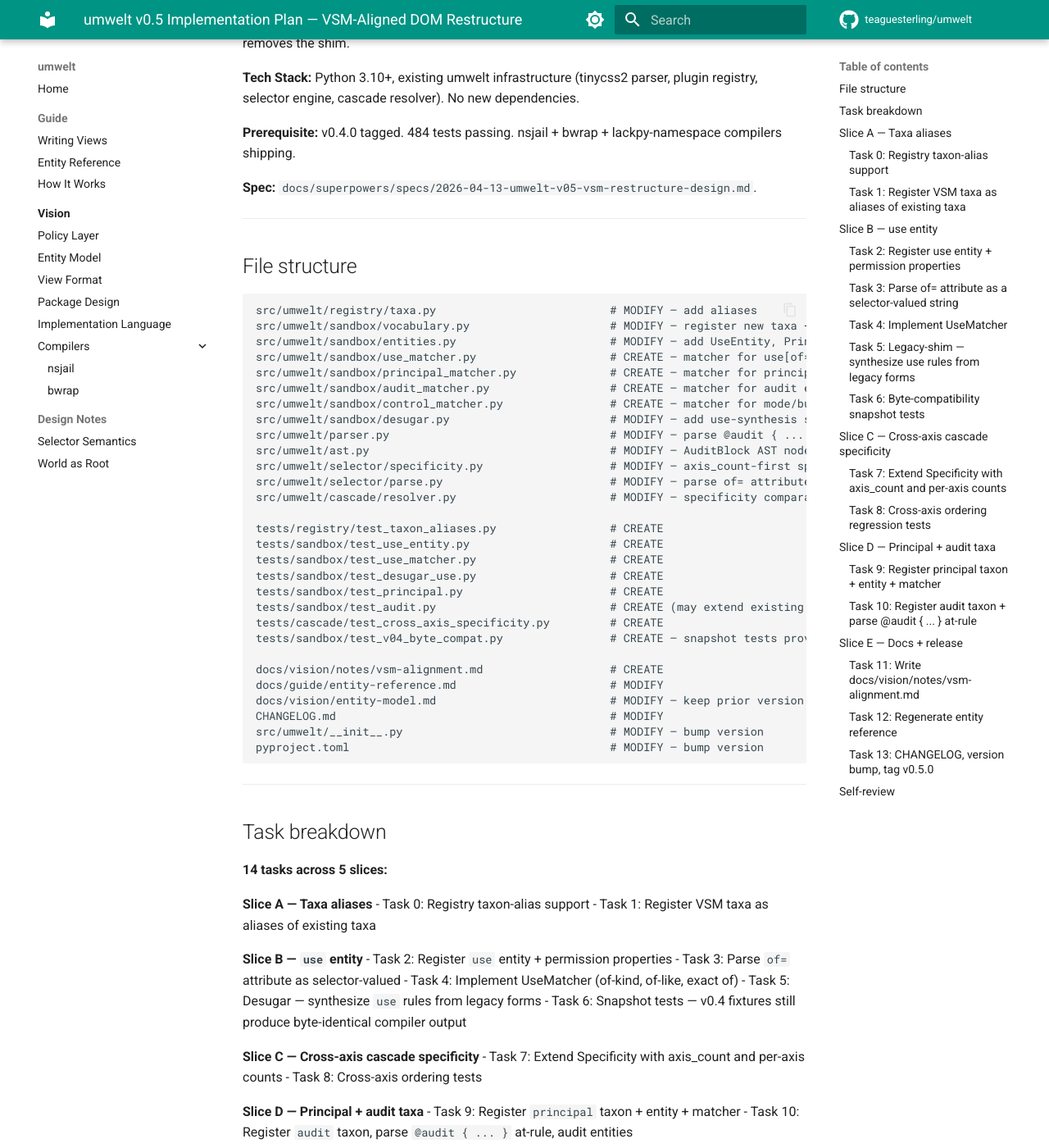
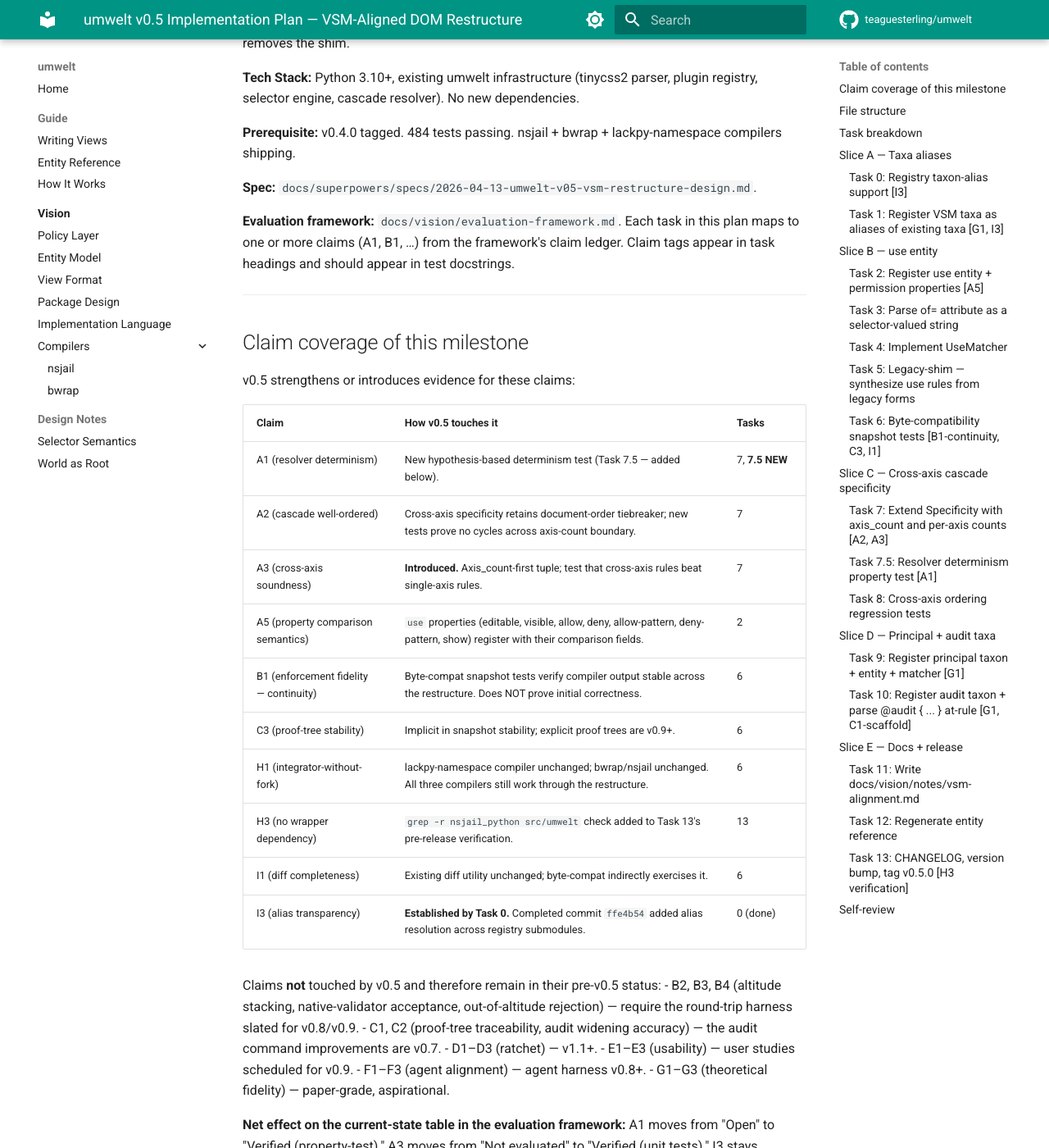
Before and after one commit to teaguesterling/umwelt, an MkDocs documentation site: the page built from docs/superpowers/plans/2026-04-14-umwelt-v05.md, in a window 1280 px wide and 1400 px high, scrolled down 546 px. Shown: the whole window at 82% size. Built offline with MkDocs 1.6.1 and Material for MkDocs 9.7.7, drawn with Linux system fonts in a browser that asks for light colours; comment, search, counter and statistics services are not loaded; some of the changed text lies outside the part shown.

Commit message:
docs: evaluation framework + v0.5 plan claim mapping
Evaluation framework (docs/vision/evaluation-framework.md):
- 9 claim categories (A semantic, B enforcement, C audit,
  D specifiability, E usability, F agent alignment,
  G theoretical fidelity, H ecosystem, I composition)
- 30+ falsifiable claims with tier assignments (0 foundational → 3 aspirational)
- Evaluation methodology per category (formal, empirical, user study, peer review)
- Per-milestone and quarterly evaluation protocol
- Red flags / stopping rules
- Gaps deliberately unaddressed in v1
- Current-state table showing which claims are verified vs open

v0.5 plan extensions:
- Claim coverage table at the top listing which claims v0.5 strengthens
- Per-task [claim] tags in headings
- Task 7.5 (NEW): resolver-determinism property test verifying A1 (Tier 0)
- Claim-to-task mapping in the self-review
- H3 grep check added to the release checklist (Task 13)

Co-Authored-By: Claude Opus 4.6 (1M context) <noreply@anthropic.com>

````diff
--- a/docs/superpowers/plans/2026-04-14-umwelt-v05.md
+++ b/docs/superpowers/plans/2026-04-14-umwelt-v05.md
@@ -11,6 +11,37 @@
 **Prerequisite:** v0.4.0 tagged. 484 tests passing. nsjail + bwrap + lackpy-namespace compilers shipping.
 
 **Spec:** `docs/superpowers/specs/2026-04-13-umwelt-v05-vsm-restructure-design.md`.
+
+**Evaluation framework:** `docs/vision/evaluation-framework.md`. Each task in this plan maps to one or more claims (A1, B1, …) from the framework's claim ledger. Claim tags appear in task headings and should appear in test docstrings.
+
+---
+
+## Claim coverage of this milestone
+
+v0.5 strengthens or introduces evidence for these claims:
+
+| Claim | How v0.5 touches it | Tasks |
+|---|---|---|
+| A1 (resolver determinism) | New hypothesis-based determinism test (Task 7.5 — added below). | 7, **7.5 NEW** |
+| A2 (cascade well-ordered) | Cross-axis specificity retains document-order tiebreaker; new tests prove no cycles across axis-count boundary. | 7 |
+| A3 (cross-axis soundness) | **Introduced.** Axis_count-first tuple; test that cross-axis rules beat single-axis rules. | 7 |
+| A5 (property comparison semantics) | `use` properties (editable, visible, allow, deny, allow-pattern, deny-pattern, show) register with their comparison fields. | 2 |
+| B1 (enforcement fidelity — continuity) | Byte-compat snapshot tests verify compiler output stable across the restructure. Does NOT prove initial correctness. | 6 |
+| C3 (proof-tree stability) | Implicit in snapshot stability; explicit proof trees are v0.9+. | 6 |
+| H1 (integrator-without-fork) | lackpy-namespace compiler unchanged; bwrap/nsjail unchanged. All three compilers still work through the restructure. | 6 |
+| H3 (no wrapper dependency) | `grep -r nsjail_python src/umwelt` check added to Task 13's pre-release verification. | 13 |
+| I1 (diff completeness) | Existing diff utility unchanged; byte-compat indirectly exercises it. | 6 |
+| I3 (alias transparency) | **Established by Task 0.** Completed commit `ffe4b54` added alias resolution across registry submodules. | 0 (done) |
+
+Claims **not** touched by v0.5 and therefore remain in their pre-v0.5 status:
+- B2, B3, B4 (altitude stacking, native-validator acceptance, out-of-altitude rejection) — require the round-trip harness slated for v0.8/v0.9.
+- C1, C2 (proof-tree traceability, audit widening accuracy) — the audit command improvements are v0.7.
+- D1–D3 (ratchet) — v1.1+.
+- E1–E3 (usability) — user studies scheduled for v0.9.
+- F1–F3 (agent alignment) — agent harness v0.8+.
+- G1–G3 (theoretical fidelity) — paper-grade, aspirational.
+
+**Net effect on the current-state table in the evaluation framework:** A1 moves from "Open" to "Verified (property-test)." A3 moves from "Not evaluated" to "Verified (unit tests)." I3 stays Verified. No Tier-0 claim is newly falsified.
 
 ---
 
@@ -84,7 +115,7 @@ Slices A, B, C can be parallelized. D depends on A. E depends on all.
 
 ## Slice A — Taxa aliases
 
-### Task 0: Registry taxon-alias support
+### Task 0: Registry taxon-alias support  [I3]
 
 **Files:**
 - Modify: `src/umwelt/registry/taxa.py`
@@ -212,7 +243,7 @@ git commit -m "feat(registry): taxon-alias support for VSM restructure"
 
 ---
 
-### Task 1: Register VSM taxa as aliases of existing taxa
+### Task 1: Register VSM taxa as aliases of existing taxa  [G1, I3]
 
 **Files:**
 - Modify: `src/umwelt/sandbox/vocabulary.py`
@@ -336,7 +367,7 @@ git commit -m "feat(sandbox): register VSM taxa as aliases (operation/coordinati
 
 ## Slice B — `use` entity
 
-### Task 2: Register `use` entity + permission properties
+### Task 2: Register `use` entity + permission properties  [A5]
 
 **Files:**
 - Modify: `src/umwelt/sandbox/entities.py` (add `UseEntity` dataclass)
@@ -1034,7 +1065,7 @@ git commit -m "feat(desugar): synthesize use[of=...] rules from v0.4 legacy form
 
 ---
 
-### Task 6: Byte-compatibility snapshot tests
+### Task 6: Byte-compatibility snapshot tests  [B1-continuity, C3, I1]
 
 **Files:**
 - Create: `tests/sandbox/test_v04_byte_compat.py`
@@ -1134,7 +1165,7 @@ git commit -m "test(sandbox): snapshot fixtures + compilers for byte-compat guar
 
 ## Slice C — Cross-axis cascade specificity
 
-### Task 7: Extend Specificity with axis_count and per-axis counts
+### Task 7: Extend Specificity with axis_count and per-axis counts  [A2, A3]
 
 **Files:**
 - Modify: `src/umwelt/selector/specificity.py`
@@ -1362,6 +1393,85 @@ git commit -m "feat(selector): cross-axis cascade specificity with axis_count pr
 
 ---
 
+### Task 7.5: Resolver determinism property test  [A1]
+
+**Files:**
+- Create: `tests/cascade/test_determinism.py`
+
+A1 is Tier-0. Before v0.5 ships, add a property-based test that resolves each fixture twice and asserts identity. Uses hypothesis if available, else a deterministic N-run check.
+
+- [ ] **Step 1: Check whether hypothesis is installed.**
+
+Run: `python3 -c "import hypothesis"` — if ImportError, fall back to fixed-corpus repeat testing.
+
+- [ ] **Step 2: Write the test.**
+
+```python
+"""Verifies claim A1 (resolver determinism): resolving the same view twice
+produces identical ResolvedView.
+
+Tier 0 — foundational. See docs/vision/evaluation-framework.md.
+"""
+from __future__ import annotations
+
+from pathlib import Path
+
+import pytest
+from umwelt.parser import parse_view_file
+from umwelt.cascade.resolver import resolve
+
+FIXTURE_DIR = Path(__file__).parent.parent.parent / "src" / "umwelt" / "_fixtures"
+
+
+def _resolved_signature(rv):
+    """A stable, hashable signature of a ResolvedView for comparison."""
+    sig = []
+    for taxon in sorted(rv.taxa()):
+        for entity, props in rv.entries(taxon):
+            sig.append((taxon, type(entity).__name__, tuple(sorted(props.items()))))
+    return tuple(sig)
+
+
+@pytest.mark.parametrize(
+    "fixture",
+    sorted(FIXTURE_DIR.glob("*.umw")),
+    ids=lambda p: p.name,
+)
+def test_resolve_is_deterministic(fixture):
+    view = parse_view_file(fixture)
+    rv1 = resolve(view)
+    rv2 = resolve(view)
+    assert _resolved_signature(rv1) == _resolved_signature(rv2)
+
+
+def test_resolve_deterministic_across_many_runs():
+    """Run a single fixture 50 times, assert all signatures match."""
+    fixture = FIXTURE_DIR / "lackpy-delegate.umw"
+    if not fixture.exists():
+        # Fallback: pick any fixture.
+        fixtures = list(FIXTURE_DIR.glob("*.umw"))
+        if not fixtures:
+            pytest.skip("no fixtures to test")
+        fixture = fixtures[0]
+    view = parse_view_file(fixture)
+    signatures = {_resolved_signature(resolve(view)) for _ in range(50)}
+    assert len(signatures) == 1, f"resolver non-deterministic: {len(signatures)} distinct results"
+```
+
+- [ ] **Step 3: Run.**
+
+Run: `python3 -m pytest tests/cascade/test_determinism.py -v`
+Expected: all pass.
+
+- [ ] **Step 4: Commit.**
+
+```bash
+git add tests/cascade/test_determinism.py
+git commit -m "test(cascade): verify resolver determinism (claim A1)"
+```
+
+---
+
 ### Task 8: Cross-axis ordering regression tests
 
 Already covered by Task 7 tests. Skip — this slot is reserved for any additional edge cases discovered during implementation.
@@ -1370,7 +1480,7 @@ Already covered by Task 7 tests. Skip — this slot is reserved for any addition
 
 ## Slice D — Principal + audit taxa
 
-### Task 9: Register `principal` taxon + entity + matcher
+### Task 9: Register `principal` taxon + entity + matcher  [G1]
 
 **Files:**
 - Modify: `src/umwelt/sandbox/entities.py` (add PrincipalEntity)
@@ -1528,7 +1638,7 @@ git commit -m "feat(sandbox): register principal taxon + PrincipalMatcher"
 
 ---
 
-### Task 10: Register `audit` taxon + parse `@audit { ... }` at-rule
+### Task 10: Register `audit` taxon + parse `@audit { ... }` at-rule  [G1, C1-scaffold]
 
 **Files:**
 - Modify: `src/umwelt/ast.py` (add AuditBlock or reuse RuleBlock)
@@ -1857,7 +1967,9 @@ git commit -m "docs(guide): regenerate entity reference for v0.5 (use, principal
 
 ---
 
-### Task 13: CHANGELOG, version bump, tag v0.5.0
+### Task 13: CHANGELOG, version bump, tag v0.5.0  [H3 verification]
+
+Include a step that greps `src/umwelt/` for imports of enforcement-tool Python wrappers (nsjail_python, etc.) as an H3 gate.
 
 **Files:**
 - Modify: `CHANGELOG.md`
@@ -1950,6 +2062,24 @@ Skim the spec and confirm coverage:
 | §10 vertical slices | Task 0 = A; 2-6 = B; 7-8 = C; 9-10 = D; 11-13 = E |
 | §12 risks — shim drift | Task 6 snapshots guard against drift |
 
+Claim-ledger coverage:
+
+| Claim | Task | Test file |
+|---|---|---|
+| A1 | 7.5 | tests/cascade/test_determinism.py |
+| A2 | 7 | tests/cascade/test_cross_axis_specificity.py |
+| A3 | 7 | tests/cascade/test_cross_axis_specificity.py |
+| A5 | 2 | tests/sandbox/test_use_entity.py |
+| B1 (continuity) | 6 | tests/sandbox/test_v04_byte_compat.py |
+| C3 (continuity) | 6 | tests/sandbox/test_v04_byte_compat.py |
+| G1 | 1, 9, 10 | tests/sandbox/test_vsm_taxa.py, test_principal.py, test_audit_taxon.py |
+| H1 | 6 | tests/sandbox/test_v04_byte_compat.py |
+| H3 | 13 | grep in release checklist |
+| I1 | 6 | tests/sandbox/test_v04_byte_compat.py |
+| I3 | 0 (DONE) | tests/registry/test_taxon_aliases.py |
+
+Every test created in this plan has a docstring that cites its claim ID.
+
 Placeholder scan: no TBDs, no "write tests for the above" without code, no "similar to Task N" references. Every code step has exact code.
 
 Type consistency: `UseEntity(of=..., of_kind=..., of_like=...)` used consistently in Tasks 2, 4, 5, 7, 10. `PrincipalEntity(name=...)` consistent in Task 9. `ObservationEntity`/`ManifestEntity` consistent in Task 10. Specificity tuple layout consistent in Tasks 7 and 12 doc.
````
Also changed, not shown: docs/vision/evaluation-framework.md (added, +275 -0 lines).
